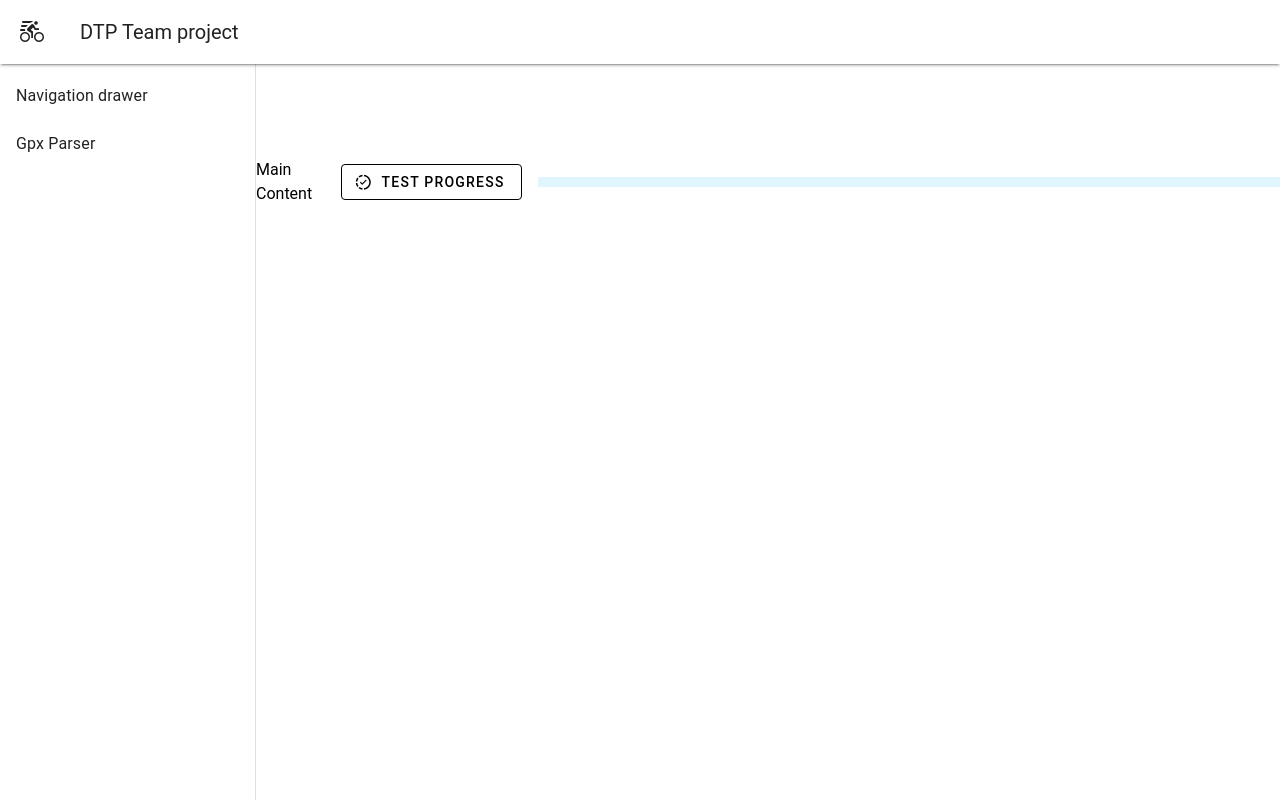
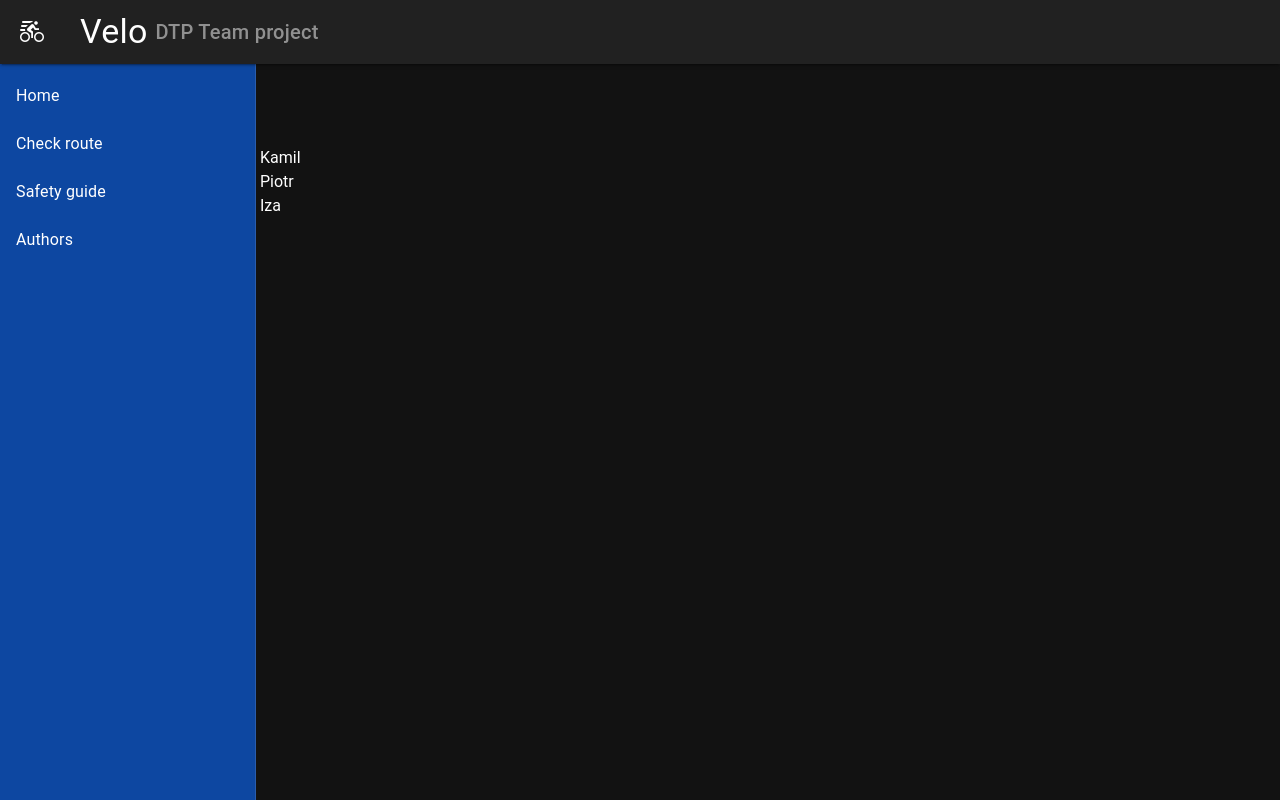
Before and after one commit to kwojtasinski-repo/HackYeah2024, a Vue app: page /authors in a window 1280 px wide. Before the commit this address led to /. Built offline with nearby package versions, Linux system fonts and the light colour scheme.

Commit message:
Simple ui changes 1

```diff
--- a/src/App.vue
+++ b/src/App.vue
@@ -5,34 +5,34 @@ const router = useRouter();
 const navigateTo = (routeName) => {
   router.push({ name: routeName });
 };
+
 </script>
 
 <template>
   <v-layout class="rounded rounded-md">
     <v-app-bar :elevation="2">
       <template #prepend>
-                <v-icon
-                    icon="mdi-bike-fast"
-                    class="ma-lg-4" />
+        <v-icon icon="mdi-bike-fast" class="ma-lg-4" />
       </template>
 
-            <v-app-bar-title>DTP Team project</v-app-bar-title>
+      <v-app-bar-title>
+        <div class="d-flex align-center">
+          <span class="text-h4">Velo</span>
+          <span class="text-h6 ma-lg-2 opacity-50">DTP Team project</span>
+        </div>
+      </v-app-bar-title>
     </v-app-bar>
 
-        <v-navigation-drawer>
+    <v-navigation-drawer class="bg-blue-darken-4">
       <v-list>
-                <v-list-item
-                    title="Navigation drawer"
-                    @click="navigateTo('home')" />
-                <v-list-item
-                    title="Gpx Parser"
-                    @click="navigateTo('gpx-parser')" />
+        <v-list-item title="Home" @click="navigateTo('home')" />
+        <v-list-item title="Check route" @click="navigateTo('gpx-parser')" />
+        <v-list-item title="Safety guide" @click="navigateTo('safety-guide')" />
+        <v-list-item title="Authors" @click="navigateTo('authors')" />
       </v-list>
     </v-navigation-drawer>
 
-        <v-main
-            class="d-flex align-center justify-center ga-4"
-            style="min-height: 300px">
+    <v-main class="d-flex align-center justify-center ga-4" style="min-height: 300px">
       <router-view />
     </v-main>
   </v-layout>
--- a/src/main.js
+++ b/src/main.js
@@ -24,6 +24,9 @@ const vuetify = createVuetify({
     sets: {
       mdi
     }
+  },
+  theme: {
+    defaultTheme: 'dark'
   }
 });
 
--- a/src/router.js
+++ b/src/router.js
@@ -12,6 +12,16 @@ const routes = [
       component: () => import('@/views/GpxParser.vue'),
     },
     {
+      path: '/authors',
+      name: 'authors',
+      component: () => import('@/views/Authors.vue'),
+    },
+    {
+      path: '/safety-guide',
+      name: 'safety-guide',
+      component: () => import('@/views/SafetyGuide.vue'),
+    },
+    {
       path: '/:catchAll(.*)',
       redirect: { name: 'home' },
     },
--- /dev/null
+++ b/src/views/Authors.vue
@@ -0,0 +1,21 @@
+<template>
+  <v-container>
+    <v-row>
+      <span>Kamil</span>
+    </v-row>
+    <v-row>
+      <span>Piotr</span>
+    </v-row>
+    <v-row>
+      <span>Iza</span>
+    </v-row>
+  </v-container>
+</template>
+
+<script setup>
+
+</script>
+
+<style lang="scss" scoped>
+
+</style>
--- a/src/views/Home.vue
+++ b/src/views/Home.vue
@@ -6,13 +6,15 @@ import { runProgressTest } from '../use/useUtils';
 </script>
 
 <template>
+  <v-container>
     Main Content
     <v-btn
-        prepend-icon="mdi-progress-check"
-        variant="outlined"
-        @click="runProgressTest()">
-        Test progress
+      prepend-icon="mdi-progress-check"
+      variant="outlined"
+      @click="runProgressTest()">
+      Test progress
     </v-btn>
     <ProgressDisplay />
     <SuccessDialog />
+  </v-container>
 </template>
--- /dev/null
+++ b/src/views/SafetyGuide.vue
@@ -0,0 +1,15 @@
+<template>
+  <v-container>
+    <v-row>
+      <span>Safety guide</span>
+    </v-row>
+  </v-container>
+</template>
+
+<script setup>
+
+</script>
+
+<style lang="scss" scoped>
+
+</style>
```
Lines whose indentation alone changed are shown as unchanged.
